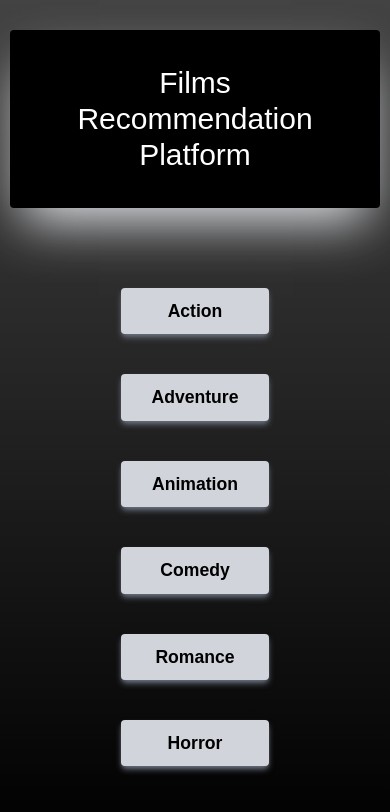
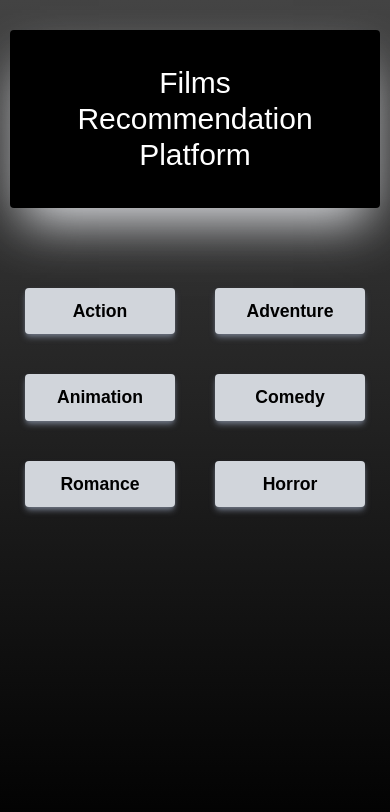
Before and after one commit to avman1998/movie-recommendation-app, a React (Create React App) app: page / in a window 390 px wide. Shown: the top 812 px of the page. Built offline with nearby package versions, Linux system fonts and the light colour scheme.

Commit message:
Category Component added

```diff
--- a/src/components/Categories.js
+++ b/src/components/Categories.js
@@ -31,7 +31,7 @@ export const Categories = () => {
     return <CategoryBtn genre={item} />;
   });
   return (
-    <div className="flex flex-wrap md:flex-row flex-col  items-center justify-center gap-[40px] mt-[50px] mb-[20px] ">
+    <div className="flex flex-wrap flex-row   items-center justify-center gap-[40px] mt-[50px] mb-[20px] ">
       {genreBtnArray}
     </div>
   );
@@ -46,7 +46,7 @@ function CategoryBtn({ genre }) {
   }
   return (
     <button
-      className="w-full  md:w-auto px-[30px] py-[10px] text-center font-bold text-[110%] bg-gray-300  rounded shadow-md shadow-gray-500 hover:text-gray-300 hover:bg-black hover:shadow-md hover:shadow-black hover:transition-shadow hover:duration-500"
+      className=" w-[150px] md:w-1/4 px-[30px] py-[10px] text-center font-bold text-[110%] bg-gray-300  rounded shadow-md shadow-gray-500 hover:text-gray-300 hover:bg-black hover:shadow-md hover:shadow-black hover:transition-shadow hover:duration-500 "
       onClick={() => getData(genre.id)}
     >
       {genre.name}
```
